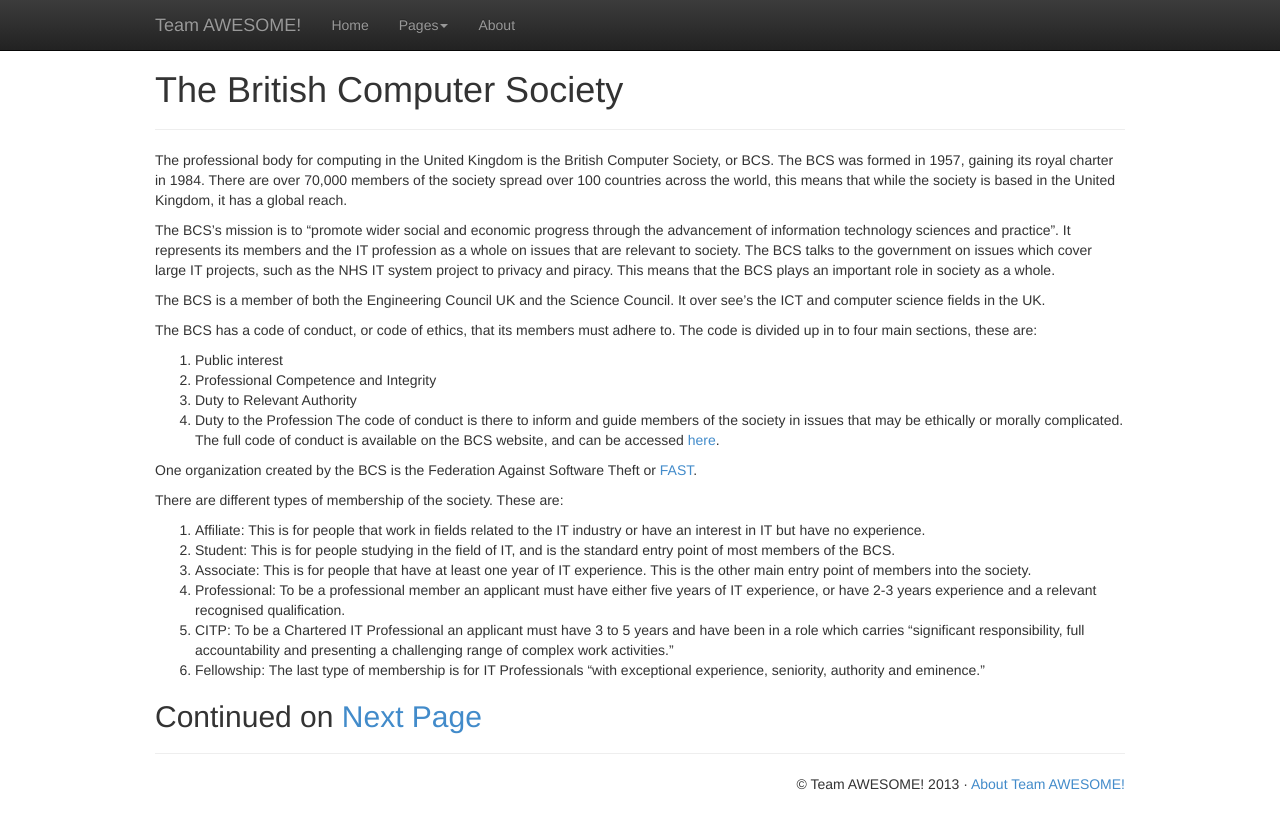
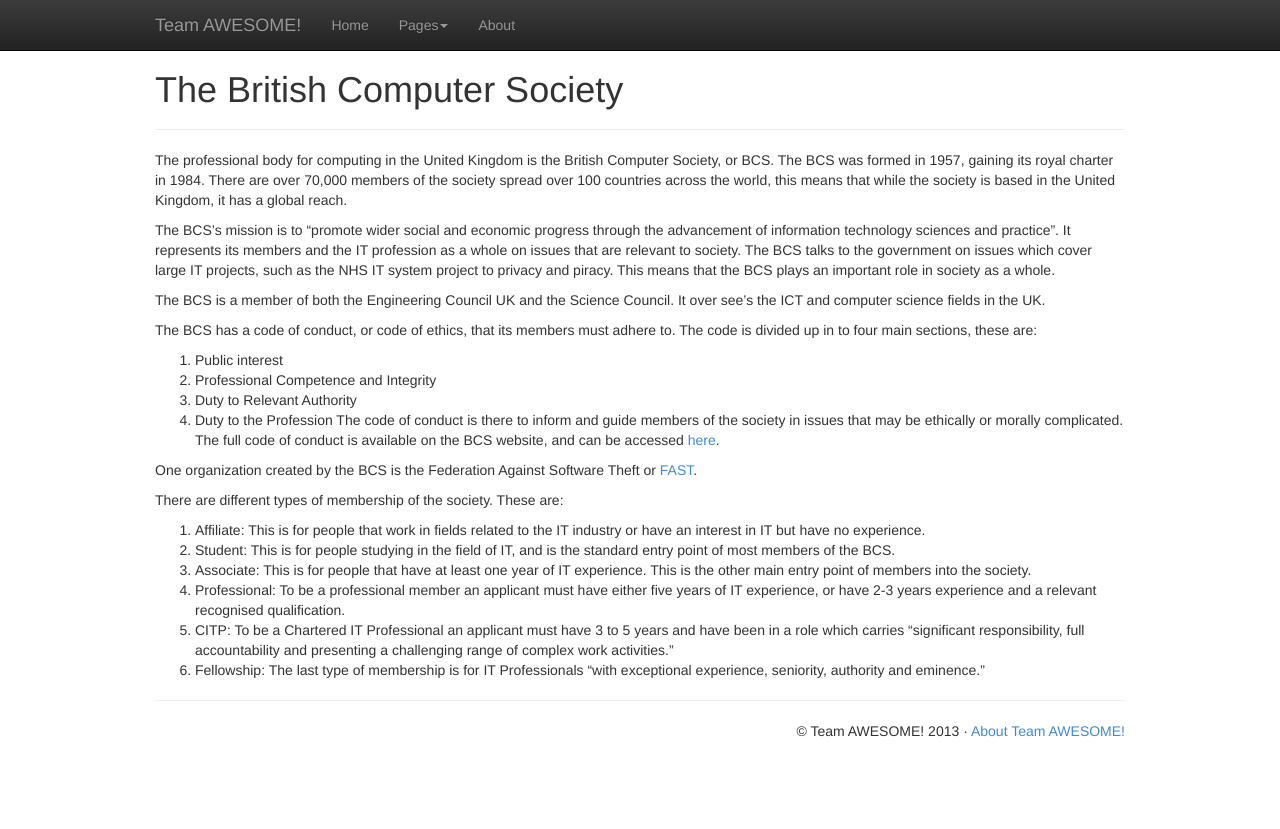
Before and after one commit to adamus1red/tripping-octo-adventure, a Jekyll site: the page built from _posts/2013-11-30-professional-issues-1.md, in a window 1280 px wide. Shown: the top 829 px of the page. Built offline with Jekyll 4.4.1, drawn with Linux system fonts in a browser that asks for light colours; Markdown is read by kramdown in place of the engine named in the settings.

Commit message:
Update 2013-11-30-professional-issues-1.md
Dont need the link at the bottom of mine as the link is further up

```diff
--- a/_posts/2013-11-30-professional-issues-1.md
+++ b/_posts/2013-11-30-professional-issues-1.md
@@ -29,5 +29,3 @@
 4.	Professional: To be a professional member an applicant must have either five years of IT experience, or have 2-3 years experience and a relevant recognised qualification.
 5.	CITP: To be a Chartered IT Professional an applicant must have 3 to 5 years and have been in a role which carries "significant responsibility, full accountability and presenting a challenging range of complex work activities."
 6.	Fellowship: The last type of membership is for IT Professionals "with exceptional experience, seniority, authority and eminence."
-
-## Continued on [Next Page]({{site.baseurl}}/professional-issues-2.html)
```
